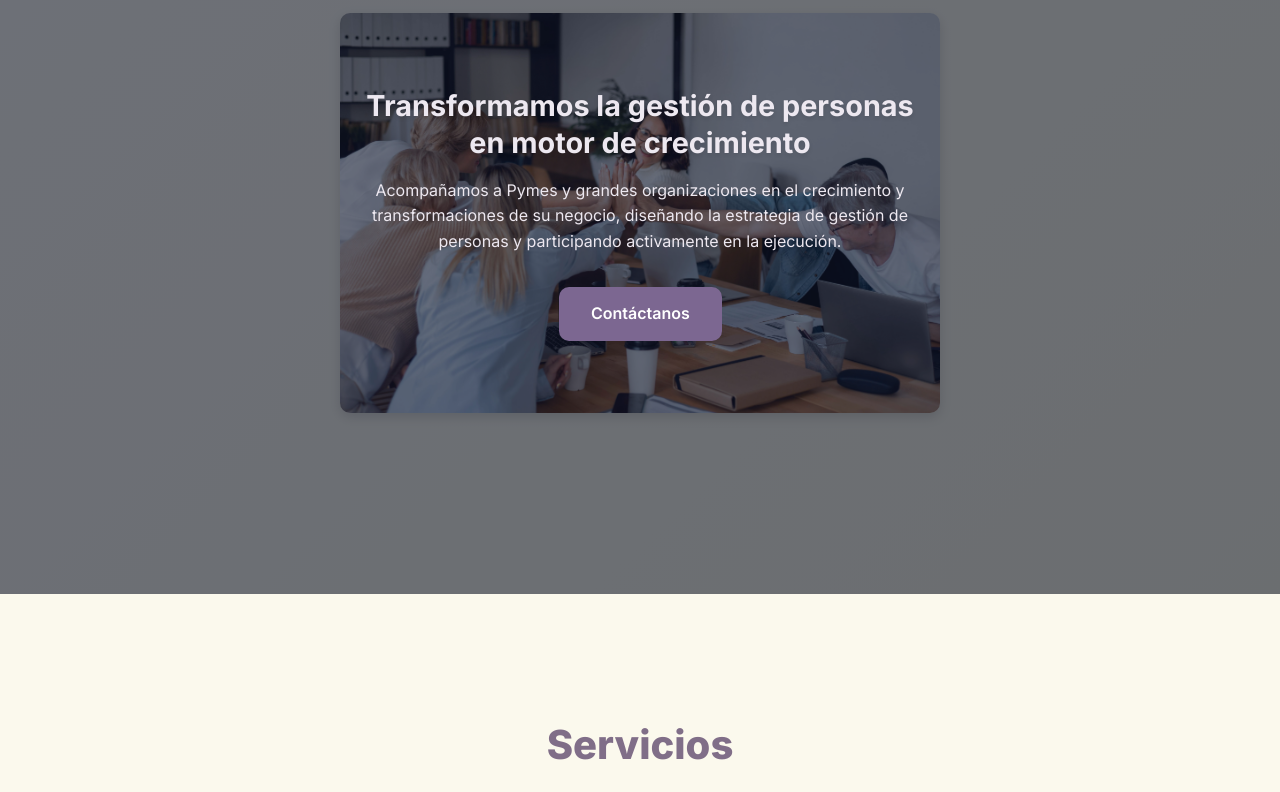
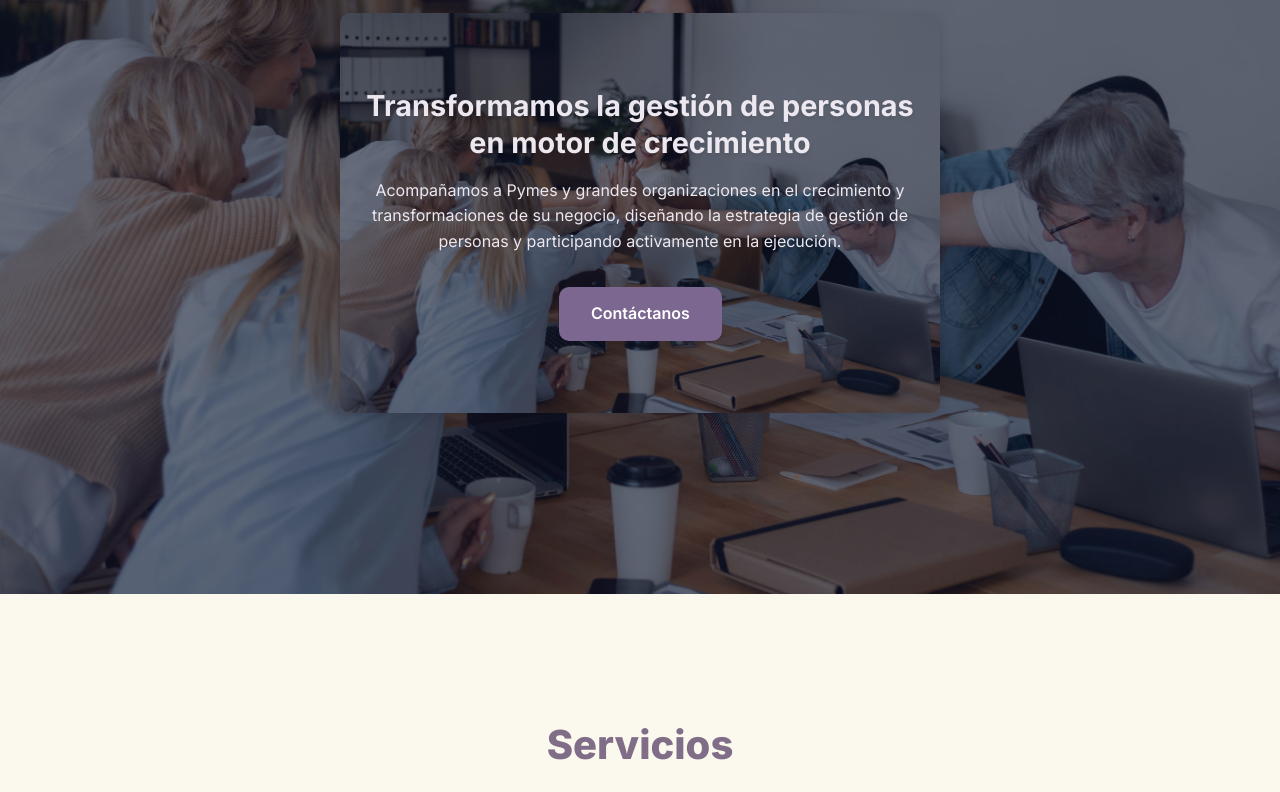
Before and after one commit to quatropartners/quatro, a plain HTML site: page index.html in a window 1280 px wide. Shown: the part 206-998 px from the top of the page. Drawn offline with nearby package versions, Linux system fonts and the light colour scheme.

Commit message:
Update style.css

```diff
--- a/style.css
+++ b/style.css
@@ -289,7 +289,7 @@ h6 {
   position: relative;
   width: 100%;
   height: 100vh;
-  background: url(hero.jpg') no-repeat center center/cover;
+  background: url(hero.jpg) no-repeat center center/cover;
   display: flex;
   align-items: center;
   justify-content: center;
```
